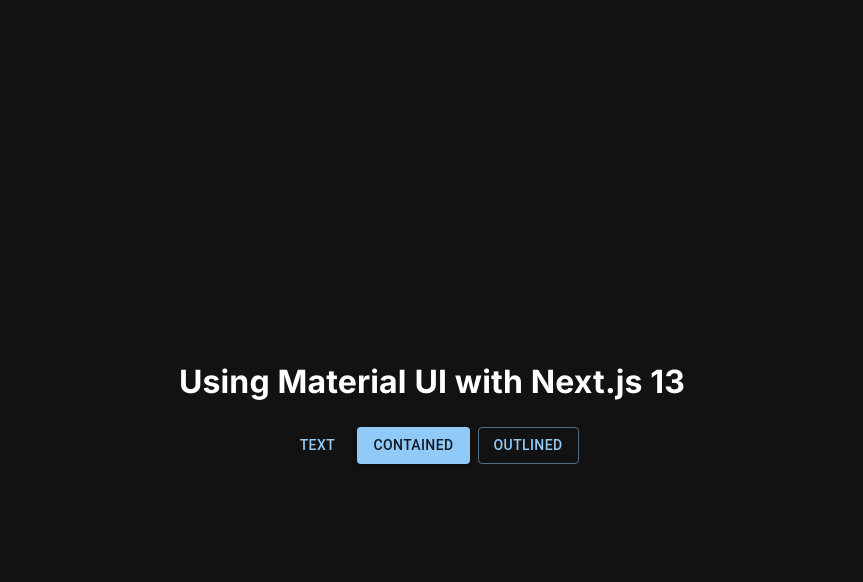
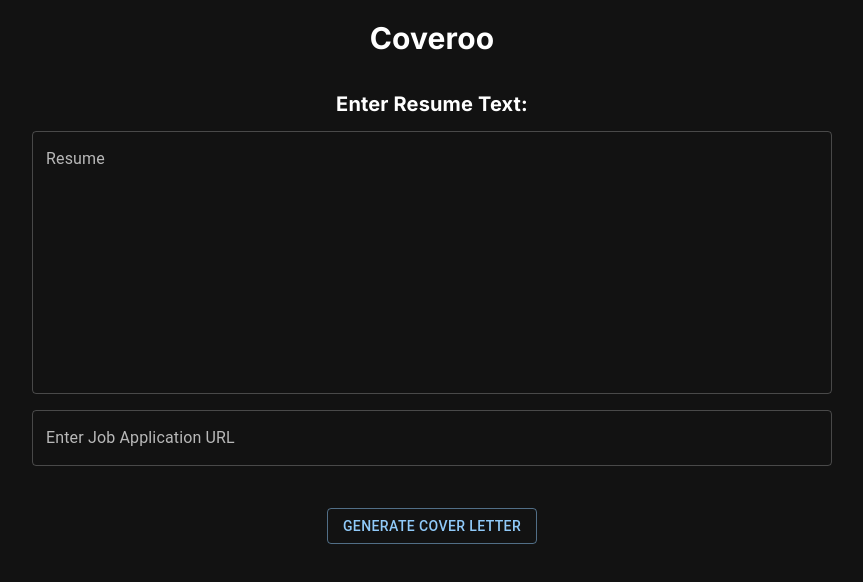
Before and after one commit to zahfir/coveroo, a Next.js app: page / in a window 1280 px wide. Shown: the top 582 px of the page, without its empty margins (208-1071 px from the left). Built offline with nearby package versions, Linux system fonts and the light colour scheme.

Commit message:
Basic input page and header

```diff
--- a/src/app/layout.tsx
+++ b/src/app/layout.tsx
@@ -8,7 +8,7 @@ import { ThemeProvider, CssBaseline } from "@mui/material";
 const inter = Inter({ subsets: ['latin'] })
 
 export const metadata: Metadata = {
-  title: 'Create Next App',
+  title: 'Coveroo',
   description: 'Generated by create next app',
 }
 
@@ -20,7 +20,7 @@ export default function RootLayout({
   return (
     <html lang="en">
       <head>
-        <title>Create Next App</title>
+        <title>Coveroo</title>
         <meta name="description" content="Generated by create next app" />
         <link rel="icon" href="/favicon.ico" />
       </head>
--- a/src/app/page.tsx
+++ b/src/app/page.tsx
@@ -1,14 +1,37 @@
 "use client";
-import { Button, Grid, Stack } from "@mui/material";
+import { Button, Grid, Stack, TextField } from "@mui/material";
 export default function Home() {
   return (
-    <Grid container height="100vh" alignItems="center" justifyContent="center" direction="column">
-      <h1>Using Material UI with Next.js 13</h1>
-      <Stack direction="row" columnGap={1}>
-        <Button variant="text">Text</Button>
-        <Button variant="contained">Contained</Button>
-        <Button variant="outlined">Outlined</Button>
-      </Stack>
+    <Grid container alignItems="center" justifyContent="center" direction="row">
+      <h1 className="text-3xl">Coveroo</h1>
+      <Grid
+        container
+        alignItems="center"
+        justifyContent="center"
+        direction="column"
+      >
+        <h1 className="text-xl">Enter Resume Text:</h1>
+        {/* Text Fields and Button */}
+        <Grid
+          container
+          width="100vh"
+          alignItems="center"
+          justifyContent="center"
+          direction="column"
+        >
+          <TextField multiline minRows={10} fullWidth label="Resume" />
+          <TextField
+            sx={{ marginTop: "2%" }}
+            fullWidth
+            label="Enter Job Application URL"
+          />
+          <Stack direction="row" columnGap={1}>
+            <Button sx={{ marginTop: "20%" }} variant="outlined">
+              Generate Cover Letter
+            </Button>
+          </Stack>
+        </Grid>
+      </Grid>
     </Grid>
   );
 }
```
